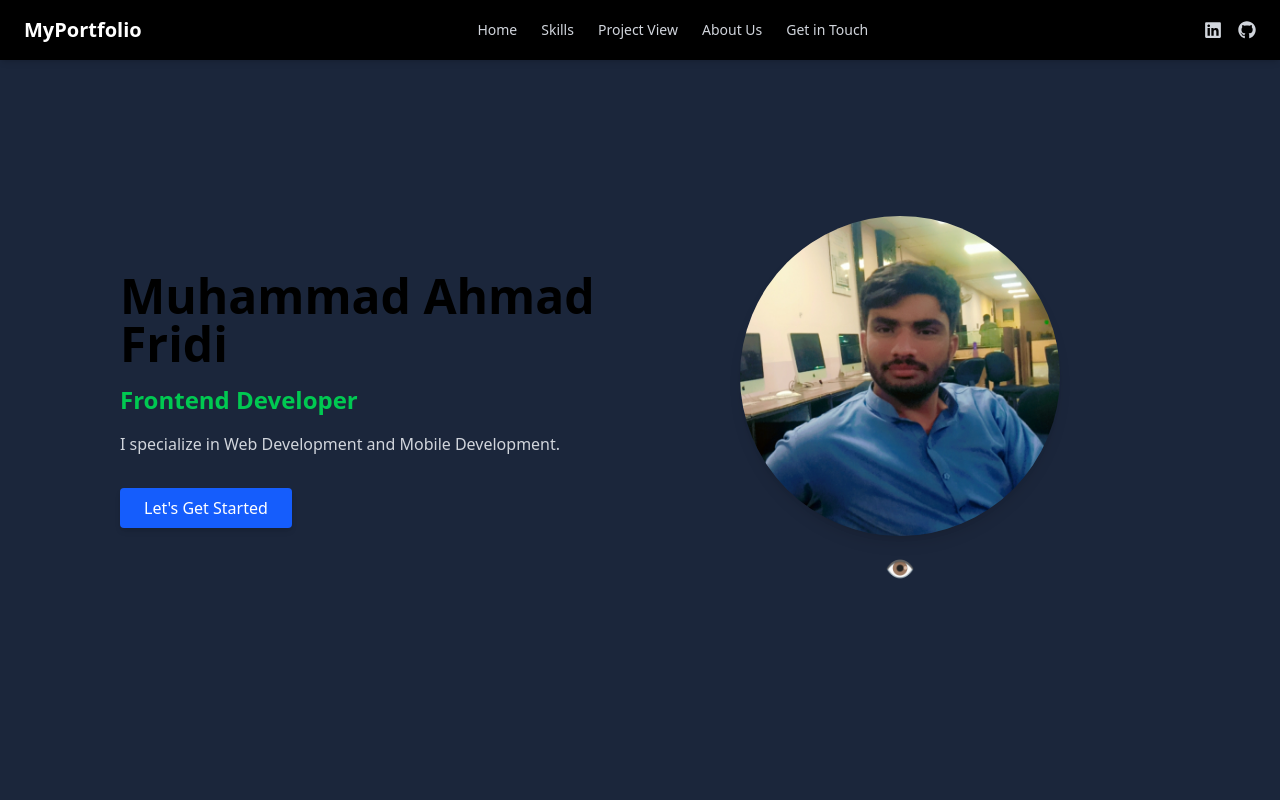
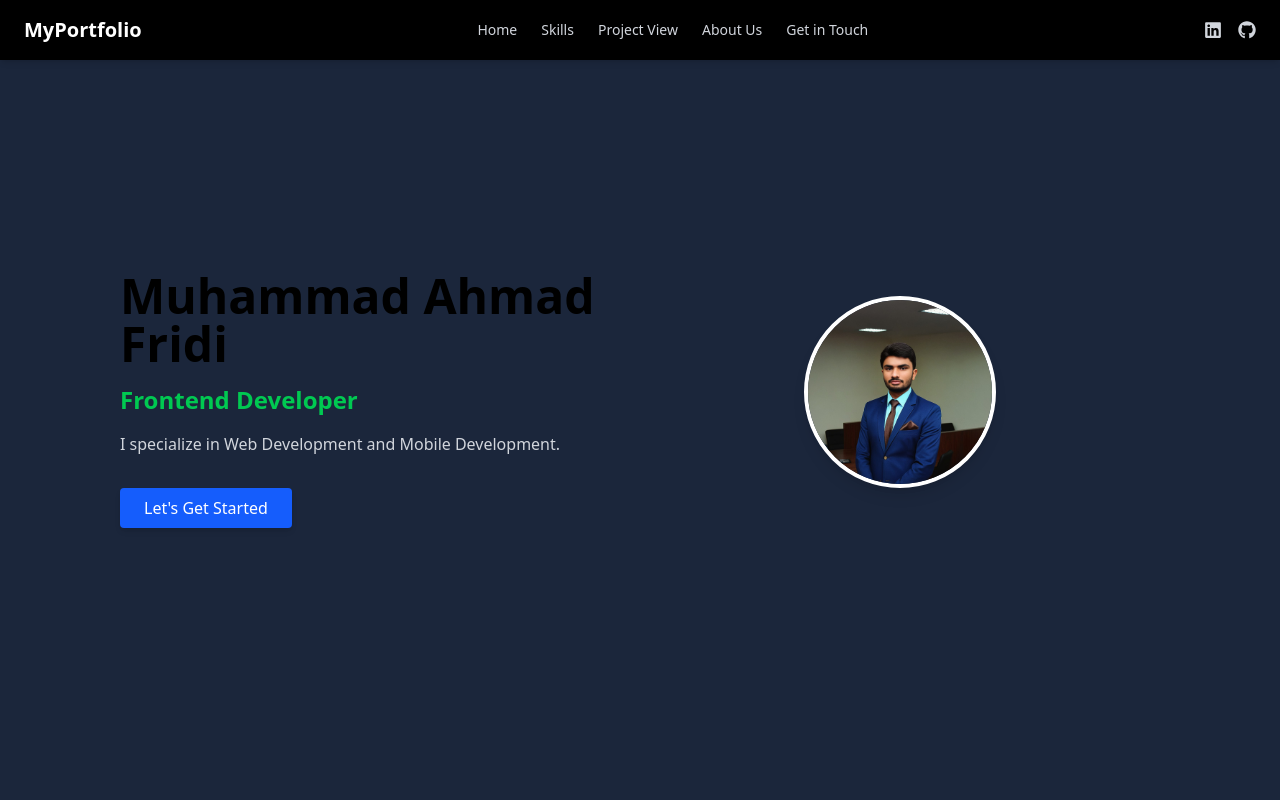
Before and after one commit to Ahmad-WebOfficial/Ahmad-Portfolio, a React (Vite) app: page / in a window 1280 px wide. Shown: the top 800 px of the page. Built offline with nearby package versions, Linux system fonts and the light colour scheme.

Commit message:
Update Body1.jsx
no

```diff
--- a/src/components/Body1.jsx
+++ b/src/components/Body1.jsx
@@ -1,21 +1,7 @@
-import React, { useState, useEffect } from "react";
+import React from "react";
 import { Link } from "react-router-dom";
-import img1 from "../images/img1.jpg";
 
 const HeroSection = () => {
-  const [currentImg, setCurrentImg] = useState(img1);
-  const [modalImg, setModalImg] = useState(null);
-
-  useEffect(() => {
-    const savedImg = localStorage.getItem("heroImageBase64");
-    if (savedImg) {
-      setCurrentImg(savedImg);
-    }
-  }, []);
-
-  const openModal = (imgUrl) => setModalImg(imgUrl);
-  const closeModal = () => setModalImg(null);
-
   return (
     <div className="flex flex-col md:flex-row items-center justify-between lg:p-30 px-8 py-16 bg-[#1b263b] min-h-screen">
       <div className="text-left space-y-4 md:w-1/2">
@@ -33,43 +19,13 @@ const HeroSection = () => {
         </Link>
       </div>
 
-      <div className="mt-8 md:mt-0 md:w-1/2 flex flex-col items-center">
-        <div className="w-80 h-80 rounded-full overflow-hidden shadow-lg">
-          <img
-            src={currentImg}
-            alt="Muhammad Ahmad Fridi"
-            className="w-full h-full object-cover"
-          />
-        </div>
-
-        {/* 👁️ Eye Icon Button */}
-        <button
-          onClick={() => openModal(currentImg)}
-          className="mt-4 text-white text-2xl hover:text-gray-300 transition"
-          aria-label="View Full Image"
-        >
-          👁️
-        </button>
+      <div className="mt-8 md:mt-0 md:w-1/2 flex justify-center">
+        <img
+          alt="Muhammad Ahmad Fridi"
+          className="w-40 h-40 md:w-48 md:h-48 rounded-full object-cover object-top mb-4 shadow-lg border-4 border-white"
+          src="/src/images/img88.jpg"
+        />
       </div>
-
-      {modalImg && (
-        <div className="fixed inset-0 bg-black bg-opacity-80 flex justify-center items-center z-50">
-          <div className="relative">
-            <button
-              onClick={closeModal}
-              className="absolute top-[-0.8rem] right-[-0.3rem] text-white rounded-full p-2 text-3xl hover:text-white transition"
-              aria-label="Close Modal"
-            >
-              &times;
-            </button>
-            <img
-              src={modalImg}
-              alt="Full View"
-              className="max-h-[90vh] max-w-[90vw] rounded shadow-lg"
-            />
-          </div>
-        </div>
-      )}
     </div>
   );
 };
```
